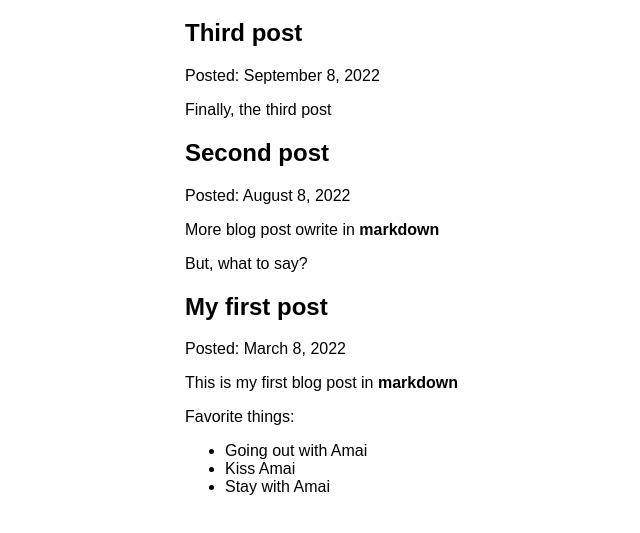
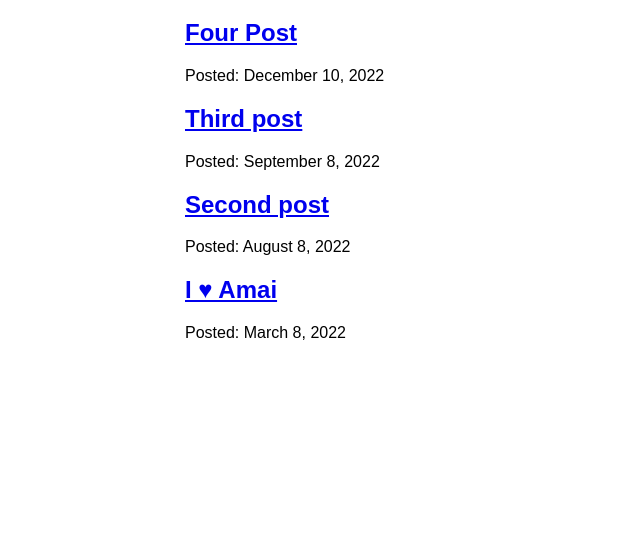
Before and after one commit to CarlosMCuadrado/my-first-gatsby-blog, a Gatsby site: page /blog in a window 1280 px wide. Shown: the part 157-690 px from the top of the page, without its empty margins (205-845 px from the left). Built offline with nearby package versions, Linux system fonts and the light colour scheme; Gatsby itself is replaced by a stand-in of ours.

Commit message:
Finished Gatsby Tutorial Part 6

```diff
--- /dev/null
+++ b/blog/four-post.mdx
@@ -0,0 +1,8 @@
+---
+title: "Four Post"
+date: "2022-12-10"
+---
+
+Just another post, to check everything is in place.
+
+And works!
--- a/blog/one-post.mdx
+++ b/blog/i-♥-amai.mdx
@@ -1,5 +1,5 @@
 ---
-title: "My first post"
+title: "I ♥ Amai"
 date: "2022-03-08"
 ---
 
--- a/src/pages/blog.js
+++ b/src/pages/blog/index.js
@@ -1,7 +1,7 @@
 import * as React from 'react'
-import { graphql } from 'gatsby'
+import { Link, graphql } from 'gatsby'
 import { MDXRenderer } from 'gatsby-plugin-mdx'
-import Layout from '../components/layout'
+import Layout from '../../components/layout'
 
 const BlogPage = ({ data }) => {
     return (
@@ -9,11 +9,12 @@ const BlogPage = ({ data }) => {
         {
             data.allMdx.nodes.map((node) => (
                 <article key={node.id}>
-                    <h2>{node.frontmatter.title}</h2>
+                    <h2>
+                      <Link to={`/blog/${node.slug}`}>
+                        {node.frontmatter.title}
+                      </Link>
+                    </h2>
                     <p>Posted: {node.frontmatter.date}</p>
-                    <MDXRenderer>
-                        {node.body}
-                    </MDXRenderer>
                 </article>
             ))
         }
@@ -30,7 +31,7 @@ export const query = graphql`
           title
         }
         id
-        body
+        slug
       }
     }
   }
```
Also changed, not shown: src/pages/blog/{mdx.slug}.js (added, +30 -0 lines).
